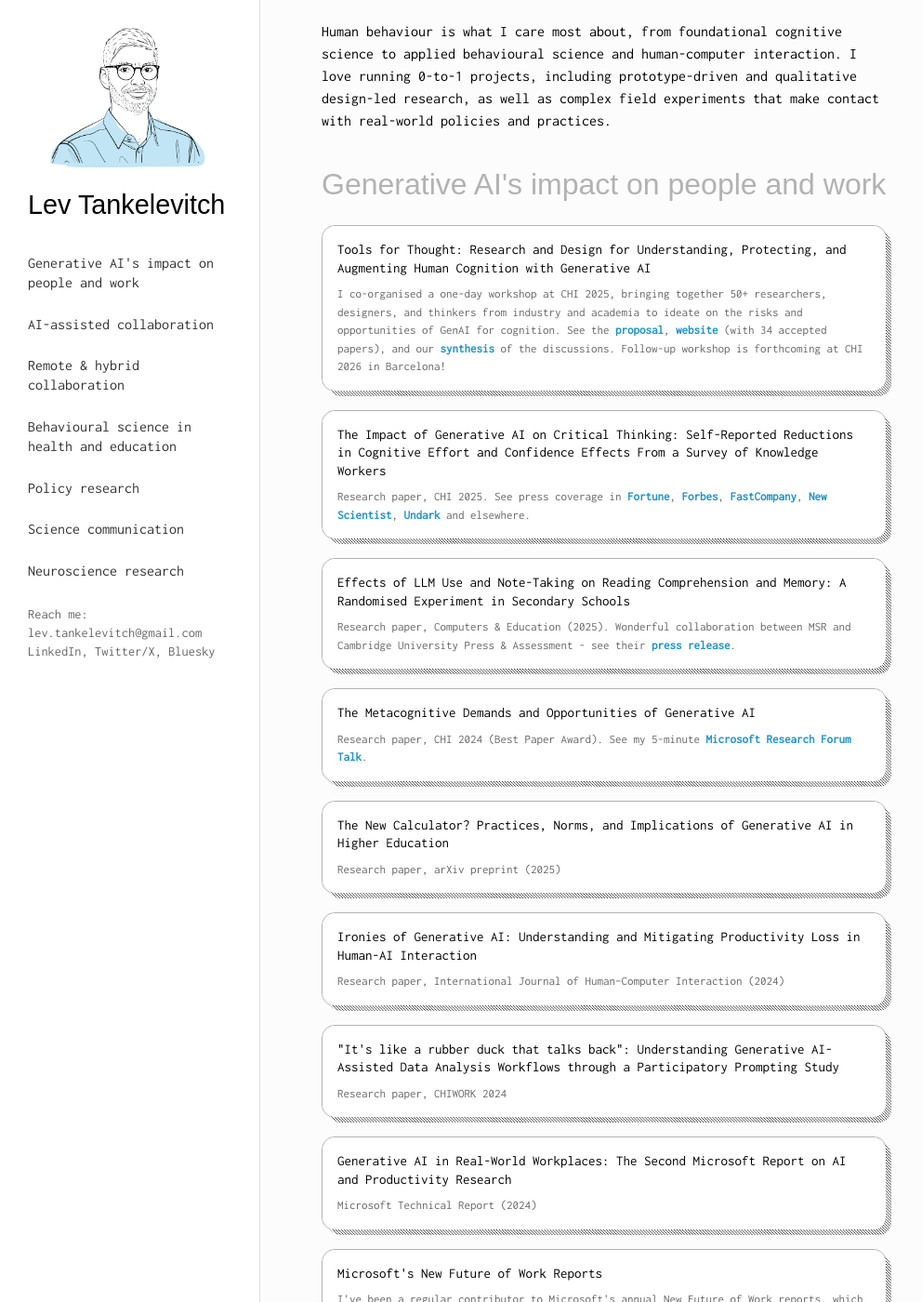
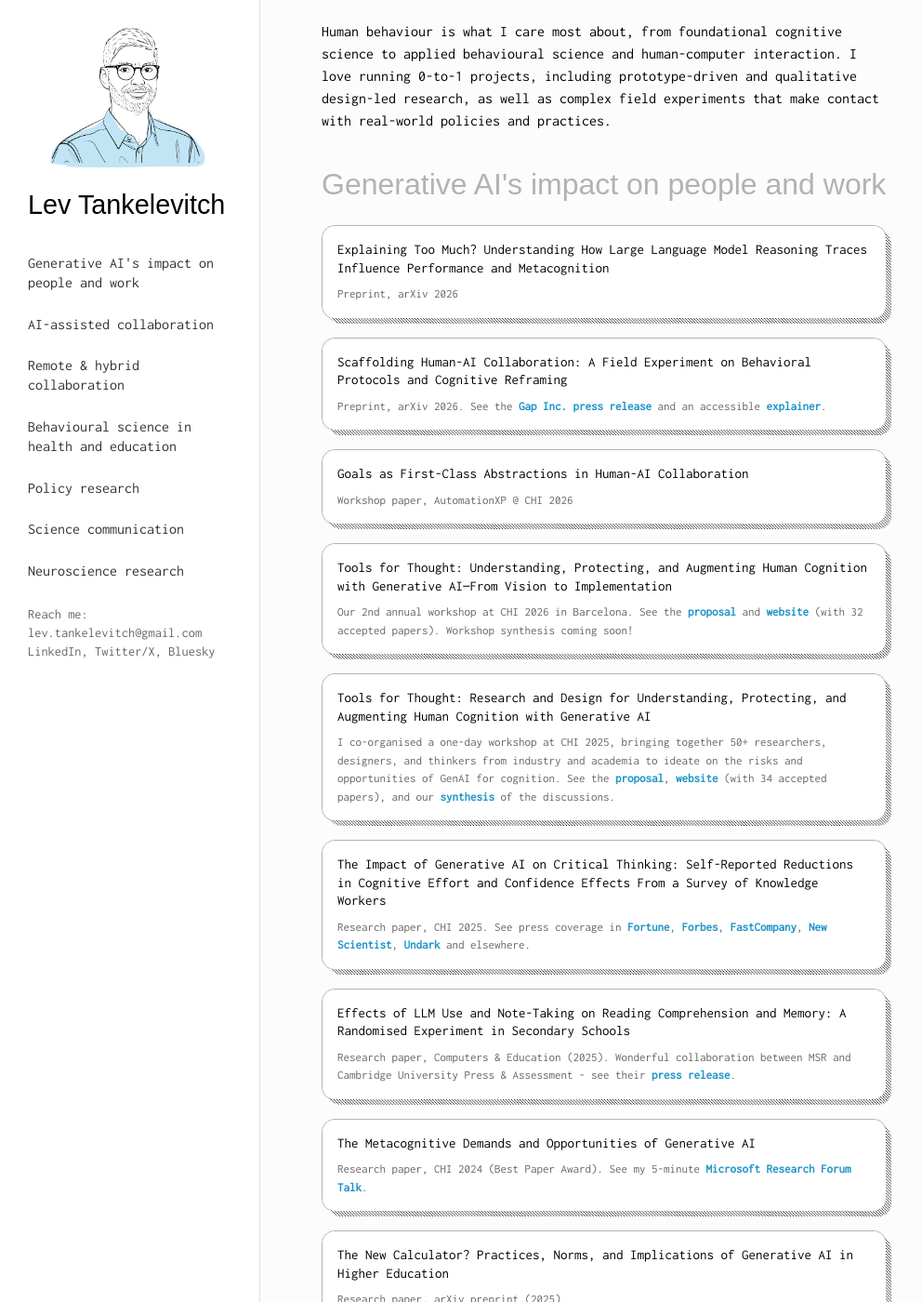
Before and after one commit to levtank/levtank.github.io, a Jekyll site: the page built from index.html, in a window 1280 px wide and 1400 px high, scrolled down 484 px. Shown: the whole window at 93% size, without its empty margins (0-992 px from the left). Built offline with Jekyll 4.4.1, drawn with Linux system fonts in a browser that asks for light colours; nearby versions of some CDN libraries; some web fonts are replaced; some of the changed text lies outside the part shown.

Commit message:
Add new papers, update NFW reports and scaffolding card links
Co-authored-by: Copilot <223556219+Copilot@users.noreply.github.com>

```diff
--- a/index.html
+++ b/index.html
@@ -22,9 +22,49 @@ I have an academic background in cognitive psychology and <a href="/#academic-ne
 
     <div class="card-content">
       <div class="card-title">
+        <a href="https://arxiv.org/abs/2605.25856" target="_blank">Explaining Too Much? Understanding How Large Language Model Reasoning Traces Influence Performance and Metacognition</a>
+      </div>
+      <div class="card-meta">Preprint, arXiv 2026</div>
+    </div>
+  </div>
+
+  <div class="research-card">
+
+    <div class="card-content">
+      <div class="card-title">
+        <a href="https://arxiv.org/abs/2604.08678" target="_blank">Scaffolding Human-AI Collaboration: A Field Experiment on Behavioral Protocols and Cognitive Reframing</a>
+      </div>
+      <div class="card-meta">Preprint, arXiv 2026. See the <a href="https://www.gapinc.com/en-us/articles/2026/04/gap-inc-and-microsoft-research-explores-how-human-" target="_blank">Gap Inc. press release</a> and an accessible <a href="https://microsoft.github.io/nfw-reader/posts/ai-mindset-experiment" target="_blank">explainer</a>.</div>
+    </div>
+  </div>
+
+  <div class="research-card">
+
+    <div class="card-content">
+      <div class="card-title">
+        <a href="https://matthiasbaldauf.com/automationxp26/papers/AutomationXP26_paper_0982.pdf" target="_blank">Goals as First-Class Abstractions in Human-AI Collaboration</a>
+      </div>
+      <div class="card-meta">Workshop paper, AutomationXP @ CHI 2026</div>
+    </div>
+  </div>
+
+  <div class="research-card">
+
+    <div class="card-content">
+      <div class="card-title">
+        <a href="https://dl.acm.org/doi/abs/10.1145/3772363.3778733" target="_blank">Tools for Thought: Understanding, Protecting, and Augmenting Human Cognition with Generative AI—From Vision to Implementation</a>
+      </div>
+      <div class="card-meta">Our 2nd annual workshop at CHI 2026 in Barcelona. See the <a href="https://discovery.ucl.ac.uk/id/eprint/10210015/1/CHI2025_Workshop__Tools_for_Thought__new_%20%2822%29.pdf" target="_blank">proposal</a> and <a href="https://ai-tools-for-thought.github.io/workshop/" target="_blank">website</a> (with 32 accepted papers). Workshop synthesis coming soon!</div>
+    </div>
+  </div>
+
+  <div class="research-card">
+
+    <div class="card-content">
+      <div class="card-title">
         <a href="https://arxiv.org/abs/2508.21036" target="_blank">Tools for Thought: Research and Design for Understanding, Protecting, and Augmenting Human Cognition with Generative AI</a>
       </div>
-      <div class="card-meta">I co-organised a one-day workshop at CHI 2025, bringing together 50+ researchers, designers, and thinkers from industry and academia to ideate on the risks and opportunities of GenAI for cognition. See the <a href="https://discovery.ucl.ac.uk/id/eprint/10210015/1/CHI2025_Workshop__Tools_for_Thought__new_%20%2822%29.pdf" target="_blank">proposal</a>, <a href="https://ai-tools-for-thought.github.io/workshop/" target="_blank">website</a> (with 34 accepted papers), and our <a href="https://arxiv.org/abs/2508.21036" target="_blank">synthesis</a> of the discussions. Follow-up workshop is forthcoming at CHI 2026 in Barcelona! </div>
+      <div class="card-meta">I co-organised a one-day workshop at CHI 2025, bringing together 50+ researchers, designers, and thinkers from industry and academia to ideate on the risks and opportunities of GenAI for cognition. See the <a href="https://discovery.ucl.ac.uk/id/eprint/10210015/1/CHI2025_Workshop__Tools_for_Thought__new_%20%2822%29.pdf" target="_blank">proposal</a>, <a href="https://ai-tools-for-thought.github.io/workshop/2025" target="_blank">website</a> (with 34 accepted papers), and our <a href="https://arxiv.org/abs/2508.21036" target="_blank">synthesis</a> of the discussions. </div>
     </div>
   </div>
 
@@ -107,7 +147,7 @@ I have an academic background in cognitive psychology and <a href="/#academic-ne
       <div class="card-title">
         Microsoft's New Future of Work Reports
       </div>
-      <div class="card-meta">I've been a regular contributor to Microsoft's annual New Future of Work reports, which synthesise emerging research from the past year on key topics such as remote/hybrid work and now Generative AI. See the reports from <a href="https://www.microsoft.com/en-us/research/wp-content/uploads/2023/12/NFWReport2023_v5.pdf" target="_blank">2023</a> and <a href="https://www.microsoft.com/en-us/research/wp-content/uploads/2024/12/NFWReport2024_1.27.2025.pdf" target="_blank">2024</a> (with 2025 forthcoming!)</div>
+      <div class="card-meta">I've been a regular contributor to Microsoft's annual New Future of Work reports, which synthesise emerging research from the past year on key topics such as remote/hybrid work and now Generative AI. See the reports from <a href="https://www.microsoft.com/en-us/research/wp-content/uploads/2023/12/NFWReport2023_v5.pdf" target="_blank">2023</a>, <a href="https://www.microsoft.com/en-us/research/wp-content/uploads/2024/12/NFWReport2024_1.27.2025.pdf" target="_blank">2024</a>, and <a href="https://www.microsoft.com/en-us/research/wp-content/uploads/2025/12/New-Future-Of-Work-Report-2025.pdf" target="_blank">2025</a>!</div>
     </div>
   </div>
 </div>
@@ -116,6 +156,16 @@ I have an academic background in cognitive psychology and <a href="/#academic-ne
 <div class="research-section">
 <h1 class="category"> <a name="collab-hci"> AI-assisted collaboration</a> </h1>
 <div class="cards-container">
+  <div class="research-card">
+
+    <div class="card-content">
+      <div class="card-title">
+        <a href="https://dl.acm.org/doi/pdf/10.1145/3772318.3791199" target="_blank">Nudging Attention to Workplace Meeting Goals: A Large-Scale, Preregistered Field Experiment</a>
+      </div>
+      <div class="card-meta">Research paper, CHI 2026</div>
+    </div>
+  </div>
+
   <div class="research-card">
 
     <div class="card-content">
```
